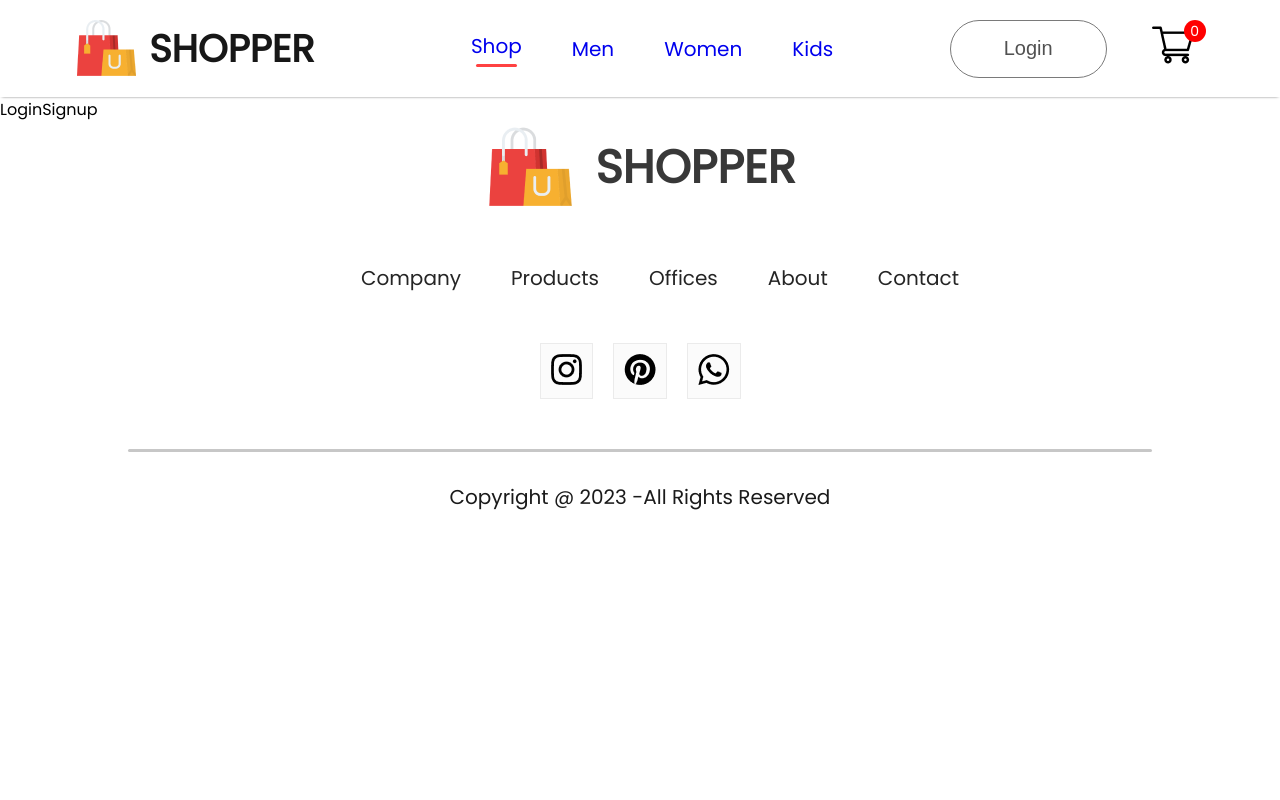
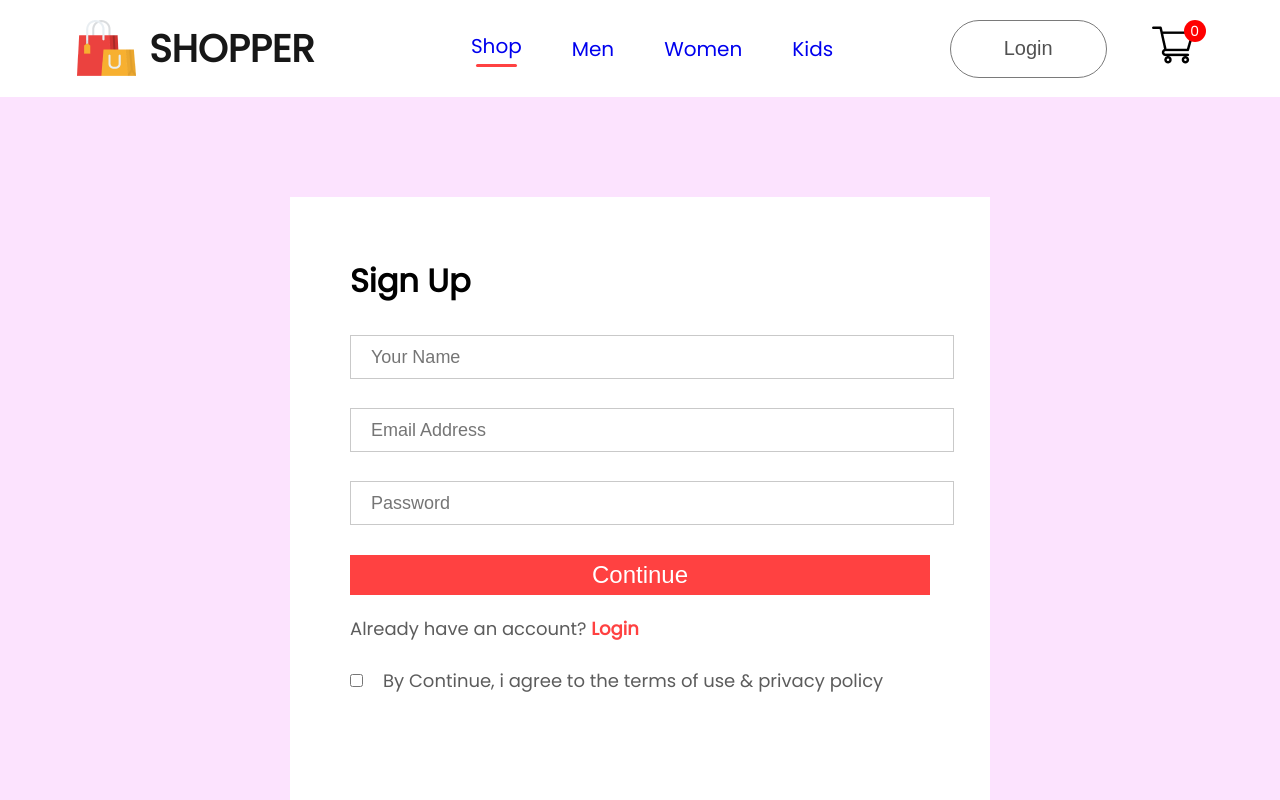
Before and after one commit to nishika678/E-Commerce, a React (Create React App) app: page /login in a window 1280 px wide. Shown: the top 800 px of the page. Built offline with nearby package versions, Linux system fonts and the light colour scheme.

Commit message:
Update LoginSignup.jsx

```diff
--- a/src/Pages/LoginSignup.jsx
+++ b/src/Pages/LoginSignup.jsx
@@ -1,8 +1,25 @@
 import React from 'react'
-
+import './CSS/LoginSignup.css'
 function LoginSignup() {
   return (
-    <div>LoginSignup</div>
+    <div className="loginsignup">
+    <div className='loginsignup-container'>
+      <h1>Sign Up</h1>
+      <div className="loginsignup-fields">
+        <input type="text" placeholder='Your Name' />
+        <input type="email" placeholder='Email Address'/>
+        <input type="password" placeholder='Password'/>
+      </div>
+<button>Continue</button>
+<p className='loginsignup-login'>
+  Already have an account? <span>Login</span>
+</p>
+<div className="loginsignup-agree">
+  <input type="checkbox" name="" id=""/>
+  <p>By Continue, i agree to the terms of use & privacy policy</p>
+</div>
+    </div>
+    </div>
   )
 }
 
```
